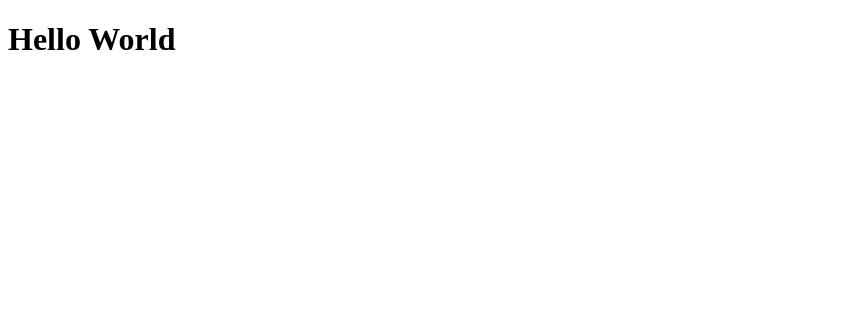
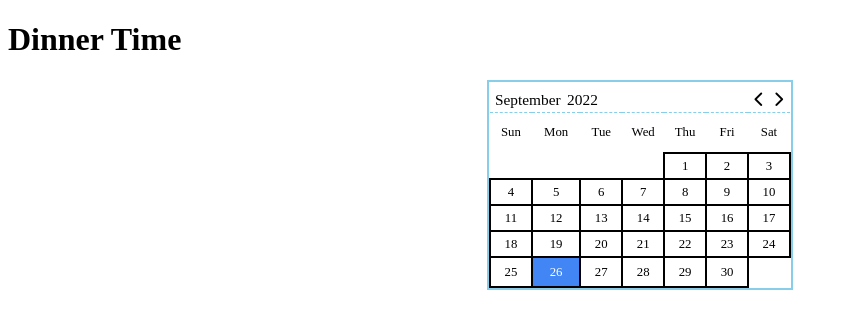
Before and after one commit to gusvoelker/mvp, a React app: page / in a window 1280 px wide. Shown: the top 328 px of the page, without its empty margins (0-848 px from the left). Built offline with nearby package versions, Linux system fonts and the light colour scheme.

Commit message:
initial calendar setup

```diff
--- a/package.json
+++ b/package.json
@@ -6,6 +6,7 @@
   "author": "August Voelker <gusvoelker@outlook.com>",
   "license": "MIT",
   "dependencies": {
+    "moment": "^2.29.4",
     "react": "^18.2.0",
     "react-dom": "^18.2.0"
   },
--- a/public/index.html
+++ b/public/index.html
@@ -4,7 +4,8 @@
   <meta charset="UTF-8">
   <meta http-equiv="X-UA-Compatible" content="IE=edge">
   <meta name="viewport" content="width=device-width, initial-scale=1.0">
-  <title>React App</title>
+  <script src="https://kit.fontawesome.com/68da7bc9c1.js" crossorigin="anonymous"></script>
+  <title>Dinner Time</title>
 </head>
 <body>
   <!-- This element is where our react application will be mounted -->
--- /dev/null
+++ b/src/components/App.jsx
@@ -0,0 +1,18 @@
+import React, {useState, useEffect} from 'react';
+import Calendar from './Calendar/Calendar.jsx';
+const App = () => {
+
+  const style = {
+    position: "relative",
+    margin: "auto"
+  }
+
+  return (
+    <>
+      <h1>Dinner Time</h1>
+      <Calendar style={style} width="302px"/>
+    </>
+  )
+}
+
+export default App;
--- /dev/null
+++ b/src/components/Calendar/Calendar.jsx
@@ -0,0 +1,266 @@
+import React from 'react';
+import moment from 'moment';
+import './calendar.css'
+
+
+class Calendar extends React.Component {
+  constructor(props) {
+    super(props);
+    this.state = {
+      dateContext: moment(),
+      today: moment(),
+      showMonthPopup: false,
+      showYearPopup: false,
+      selectedDay: null
+    }
+    this.width = props.width || "350px";
+    this.style = props.style || {};
+    this.style.width = this.width; // add this
+  }
+
+  weekdays = moment.weekdays(); //["Sunday", "Monday", "Tuesday", "Wednessday", "Thursday", "Friday", "Saturday"]
+  weekdaysShort = moment.weekdaysShort(); // ["Sun", "Mon", "Tue", "Wed", "Thu", "Fri", "Sat"]
+  months = moment.months();
+
+year = () => {
+  return this.state.dateContext.format("Y");
+}
+month = () => {
+    return this.state.dateContext.format("MMMM");
+}
+daysInMonth = () => {
+    return this.state.dateContext.daysInMonth();
+}
+currentDate = () => {
+    console.log("currentDate: ", this.state.dateContext.get("date"));
+    return this.state.dateContext.get("date");
+}
+currentDay = () => {
+    return this.state.dateContext.format("D");
+}
+
+firstDayOfMonth = () => {
+    let dateContext = this.state.dateContext;
+    let firstDay = moment(dateContext).startOf('month').format('d'); // Day of week 0...1..5...6
+    return firstDay;
+}
+
+setMonth = (month) => {
+    let monthNo = this.months.indexOf(month);
+    let dateContext = Object.assign({}, this.state.dateContext);
+    dateContext = moment(dateContext).set("month", monthNo);
+    this.setState({
+        dateContext: dateContext
+    });
+}
+
+nextMonth = () => {
+    let dateContext = Object.assign({}, this.state.dateContext);
+    dateContext = moment(dateContext).add(1, "month");
+    this.setState({
+        dateContext: dateContext
+    });
+    this.props.onNextMonth && this.props.onNextMonth();
+}
+
+prevMonth = () => {
+    let dateContext = Object.assign({}, this.state.dateContext);
+    dateContext = moment(dateContext).subtract(1, "month");
+    this.setState({
+        dateContext: dateContext
+    });
+    this.props.onPrevMonth && this.props.onPrevMonth();
+}
+
+onSelectChange = (e, data) => {
+    this.setMonth(data);
+    this.props.onMonthChange && this.props.onMonthChange();
+
+}
+SelectList = (props) => {
+    let popup = props.data.map((data) => {
+        return (
+            <div key={data}>
+                <a href="#" onClick={(e)=> {this.onSelectChange(e, data)}}>
+                    {data}
+                </a>
+            </div>
+        );
+    });
+
+    return (
+        <div className="month-popup">
+            {popup}
+        </div>
+    );
+}
+
+onChangeMonth = (e, month) => {
+    this.setState({
+        showMonthPopup: !this.state.showMonthPopup
+    });
+}
+
+MonthNav = () => {
+    return (
+        <span className="label-month"
+            onClick={(e)=> {this.onChangeMonth(e, this.month())}}>
+            {this.month()}
+            {this.state.showMonthPopup &&
+             <this.SelectList data={this.months} />
+            }
+        </span>
+    );
+}
+
+showYearEditor = () => {
+    this.setState({
+        showYearNav: true
+    });
+}
+
+setYear = (year) => {
+    let dateContext = Object.assign({}, this.state.dateContext);
+    dateContext = moment(dateContext).set("year", year);
+    this.setState({
+        dateContext: dateContext
+    })
+}
+onYearChange = (e) => {
+    this.setYear(e.target.value);
+    this.props.onYearChange && this.props.onYearChange(e, e.target.value);
+}
+
+onKeyUpYear = (e) => {
+    if (e.which === 13 || e.which === 27) {
+        this.setYear(e.target.value);
+        this.setState({
+            showYearNav: false
+        })
+    }
+}
+
+YearNav = () => {
+    return (
+        this.state.showYearNav ?
+        <input
+            defaultValue = {this.year()}
+            className="editor-year"
+            ref={(yearInput) => { this.yearInput = yearInput}}
+            onKeyUp= {(e) => this.onKeyUpYear(e)}
+            onChange = {(e) => this.onYearChange(e)}
+            type="number"
+            placeholder="year"/>
+        :
+        <span
+            className="label-year"
+            onDoubleClick={(e)=> { this.showYearEditor()}}>
+            {this.year()}
+        </span>
+    );
+}
+
+onDayClick = (e, day) => {
+    this.setState({
+        selectedDay: day
+    }, () => {
+        console.log("SELECTED DAY: ", this.state.selectedDay);
+    });
+
+    this.props.onDayClick && this.props.onDayClick(e, day);
+}
+
+render() {
+    // Map the weekdays i.e Sun, Mon, Tue etc as <td>
+    let weekdays = this.weekdaysShort.map((day) => {
+        return (
+            <td key={day} className="week-day">{day}</td>
+        )
+    });
+
+    let blanks = [];
+    for (let i = 0; i < this.firstDayOfMonth(); i++) {
+        blanks.push(<td key={i * 80} className="emptySlot">
+            {""}
+            </td>
+        );
+    }
+
+    console.log("blanks: ", blanks);
+
+    let daysInMonth = [];
+    for (let d = 1; d <= this.daysInMonth(); d++) {
+        let className = (d == this.currentDay() ? "day current-day": "day");
+        let selectedClass = (d == this.state.selectedDay ? " selected-day " : "")
+        daysInMonth.push(
+            <td key={d} className={className + selectedClass} >
+                <span onClick={(e)=>{this.onDayClick(e, d)}}>{d}</span>
+            </td>
+        );
+    }
+
+
+    console.log("days: ", daysInMonth);
+
+    var totalSlots = [...blanks, ...daysInMonth];
+    let rows = [];
+    let cells = [];
+
+    totalSlots.forEach((row, i) => {
+        if ((i % 7) !== 0) {
+            cells.push(row);
+        } else {
+            let insertRow = cells.slice();
+            rows.push(insertRow);
+            cells = [];
+            cells.push(row);
+        }
+        if (i === totalSlots.length - 1) {
+            let insertRow = cells.slice();
+            rows.push(insertRow);
+        }
+    });
+
+    let trElems = rows.map((d, i) => {
+        return (
+            <tr key={i*100}>
+                {d}
+            </tr>
+        );
+    })
+
+    return (
+        <div className="calendar-container" style={this.style}>
+            <table className="calendar">
+                <thead>
+                    <tr className="calendar-header">
+                        <td colSpan="5">
+                            <this.MonthNav />
+                            {" "}
+                            <this.YearNav />
+                        </td>
+                        <td colSpan="2" className="nav-month">
+                            <i className="prev fa fa-fw fa-solid fa-chevron-left"
+                                onClick={(e)=> {this.prevMonth()}}>
+                            </i>
+                            <i className="prev fa fa-fw fa-chevron-right"
+                                onClick={(e)=> {this.nextMonth()}}>
+                            </i>
+
+                        </td>
+                    </tr>
+                </thead>
+                <tbody>
+                    <tr>
+                        {weekdays}
+                    </tr>
+                    {trElems}
+                </tbody>
+            </table>
+
+        </div>
+    );
+  }
+}
+
+export default Calendar;
--- /dev/null
+++ b/src/components/Calendar/calendar.css
@@ -0,0 +1,106 @@
+.calendar-container,
+.calendar,
+.calendar-header,
+td,
+tr {
+    padding: 0;
+    margin: 0;
+}
+
+.calendar-container {
+    border: 2px solid skyblue;
+}
+
+.calendar {
+    background-color: white;
+    border-spacing: 0;
+    border-collapse: collapse;
+    width: 100%;
+}
+
+.calendar-header {
+    border-bottom: 1px dashed skyblue;
+    font-size: 1.6em;
+}
+
+.calendar-header td {
+    border-spacing: 0;
+    padding-left: 5px;
+}
+
+.day,
+.empty-slot,
+.week-day {
+    text-align: center;
+    height: 40px;
+}
+
+.week-day {
+    font-size: 0.8em;
+}
+
+.day {
+    font-size: 0.8em;
+    border: black 2px solid;
+}
+
+.day {
+    cursor: pointer;
+    width: 24px;
+    height: 24px;
+    line-height: 24px;
+}
+
+.current-day {
+    background-color: #4285f4;
+    width: 28px;
+    height: 28px;
+    line-height: 28px;
+    border-radius: 2%;
+    color: white;
+}
+.selected-day {
+    background-color:yellow;
+    width: 28px;
+    height: 28px;
+    line-height: 28px;
+    border-radius: 2%;
+    color: black;
+}
+
+.month-popup {
+    position: absolute;
+    padding: 5px;
+    background: white;
+    border: 2px solid skyblue;
+}
+
+.month-popup div {
+    padding: 0.3em;
+}
+
+.nav-month {
+    position: absolute;
+    top: 0.6em;
+    font-size: 0.6em;
+    right:3px;
+}
+
+.prev {
+}
+
+.next {
+}
+
+.editor-year {
+    max-width: 3.6em;
+}
+
+.label-month,
+.label-year {
+    font-size: 0.6em;
+}
+
+.label-month {
+    cursor: pointer;
+}
--- a/src/index.jsx
+++ b/src/index.jsx
@@ -1,8 +1,8 @@
+import React from 'react';
 import { createRoot } from "react-dom/client";
+import App from './components/App.jsx';
 const root = createRoot(document.getElementById("root"));
 
-const App = () => {
-  return <h1>Hello World</h1>
-}
+
 
 root.render(<App />);
```
Also changed, not shown: 1 other file (tests, documents, lock files or other folders).
